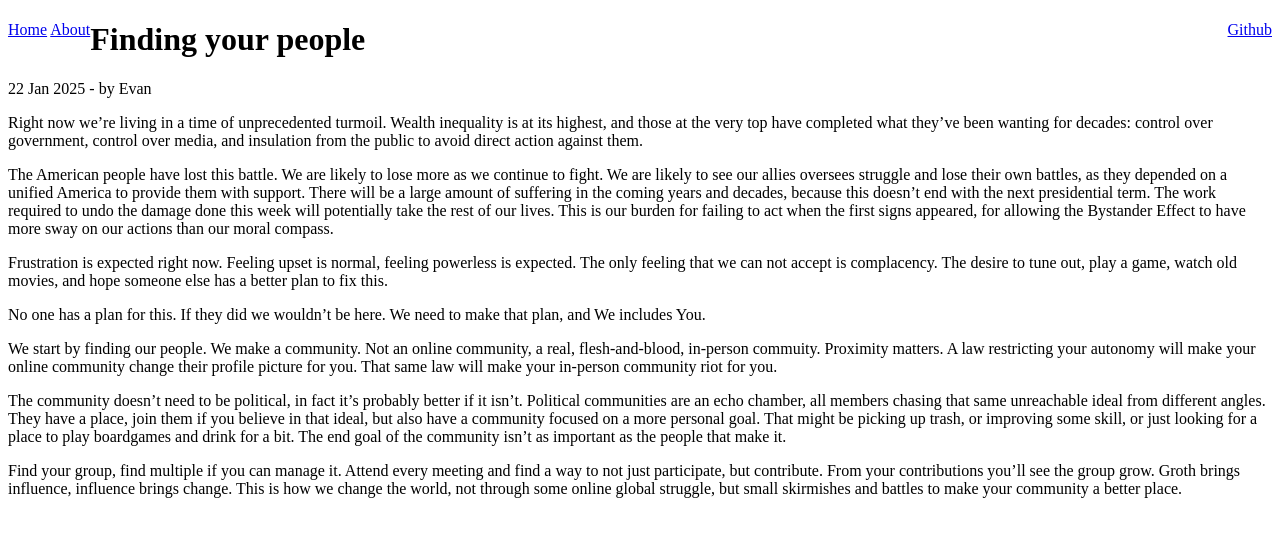
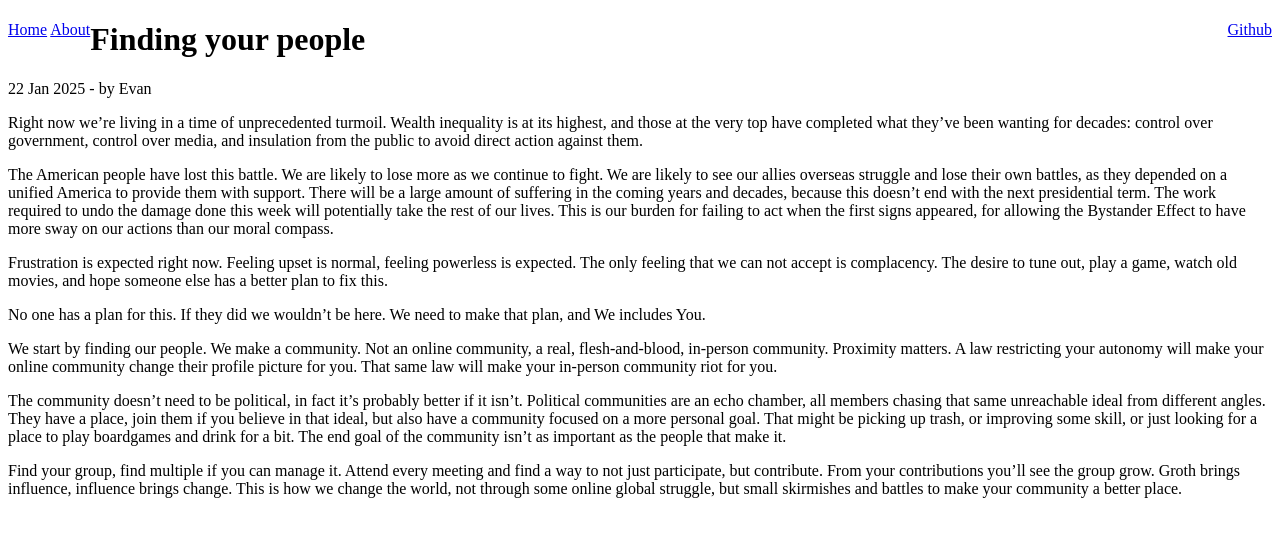
Before and after one commit to EvanSteele/Iktomi_Blog, a Jekyll site: the page built from _posts/2025-01-22-Finding Your People.md, in a window 1280 px wide. Shown: the top 537 px of the page. Built offline with Jekyll 4.4.1, drawn with Linux system fonts in a browser that asks for light colours.

Commit message:
Update 2025-01-22-Finding Your People.md

```diff
--- a/_posts/2025-01-22-Finding Your People.md
+++ b/_posts/2025-01-22-Finding Your People.md
@@ -5,13 +5,13 @@ summary: Holding on to what matters in the years ahead
 ---
 Right now we're living in a time of unprecedented turmoil. Wealth inequality is at its highest, and those at the very top have completed what they've been wanting for decades: control over government, control over media, and insulation from the public to avoid direct action against them.
 
-The American people have lost this battle. We are likely to lose more as we continue to fight. We are likely to see our allies oversees struggle and lose their own battles, as they depended on a unified America to provide them with support. There will be a large amount of suffering in the coming years and decades, because this doesn't end with the next presidential term. The work required to undo the damage done this week will potentially take the rest of our lives. This is our burden for failing to act when the first signs appeared, for allowing the Bystander Effect to have more sway on our actions than our moral compass.
+The American people have lost this battle. We are likely to lose more as we continue to fight. We are likely to see our allies overseas struggle and lose their own battles, as they depended on a unified America to provide them with support. There will be a large amount of suffering in the coming years and decades, because this doesn't end with the next presidential term. The work required to undo the damage done this week will potentially take the rest of our lives. This is our burden for failing to act when the first signs appeared, for allowing the Bystander Effect to have more sway on our actions than our moral compass.
 
 Frustration is expected right now. Feeling upset is normal, feeling powerless is expected. The only feeling that we can not accept is complacency. The desire to tune out, play a game, watch old movies, and hope someone else has a better plan to fix this.
 
 No one has a plan for this. If they did we wouldn't be here. We need to make that plan, and We includes You.
 
-We start by finding our people. We make a community. Not an online community, a real, flesh-and-blood, in-person commuity. Proximity matters. A law restricting your autonomy will make your online community change their profile picture for you. That same law will make your in-person community riot for you.
+We start by finding our people. We make a community. Not an online community, a real, flesh-and-blood, in-person community. Proximity matters. A law restricting your autonomy will make your online community change their profile picture for you. That same law will make your in-person community riot for you.
 
 The community doesn't need to be political, in fact it's probably better if it isn't. Political communities are an echo chamber, all members chasing that same unreachable ideal from different angles. They have a place, join them if you believe in that ideal, but also have a community focused on a more personal goal. That might be picking up trash, or improving some skill, or just looking for a place to play boardgames and drink for a bit. The end goal of the community isn't as important as the people that make it.
 
```
